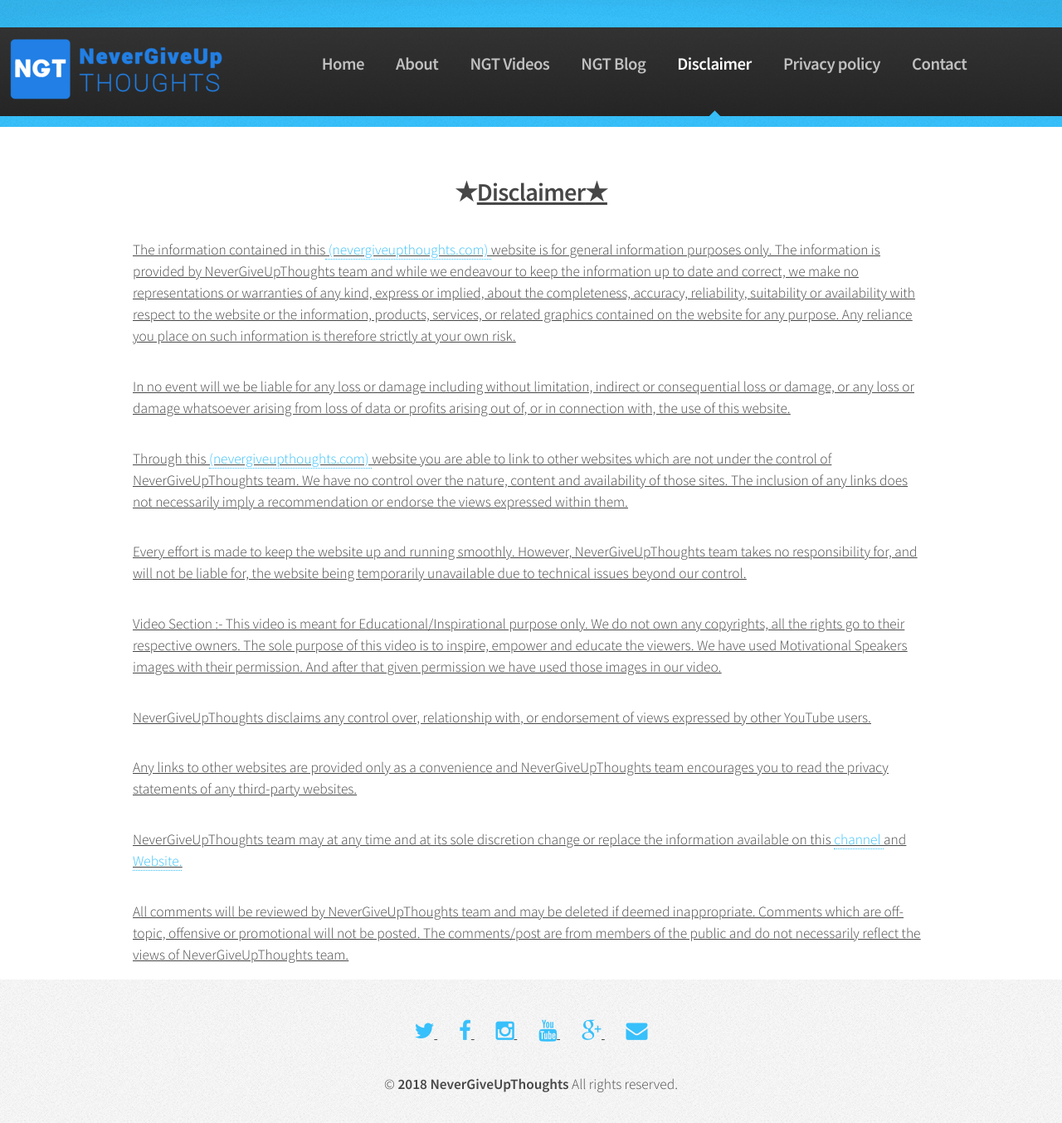
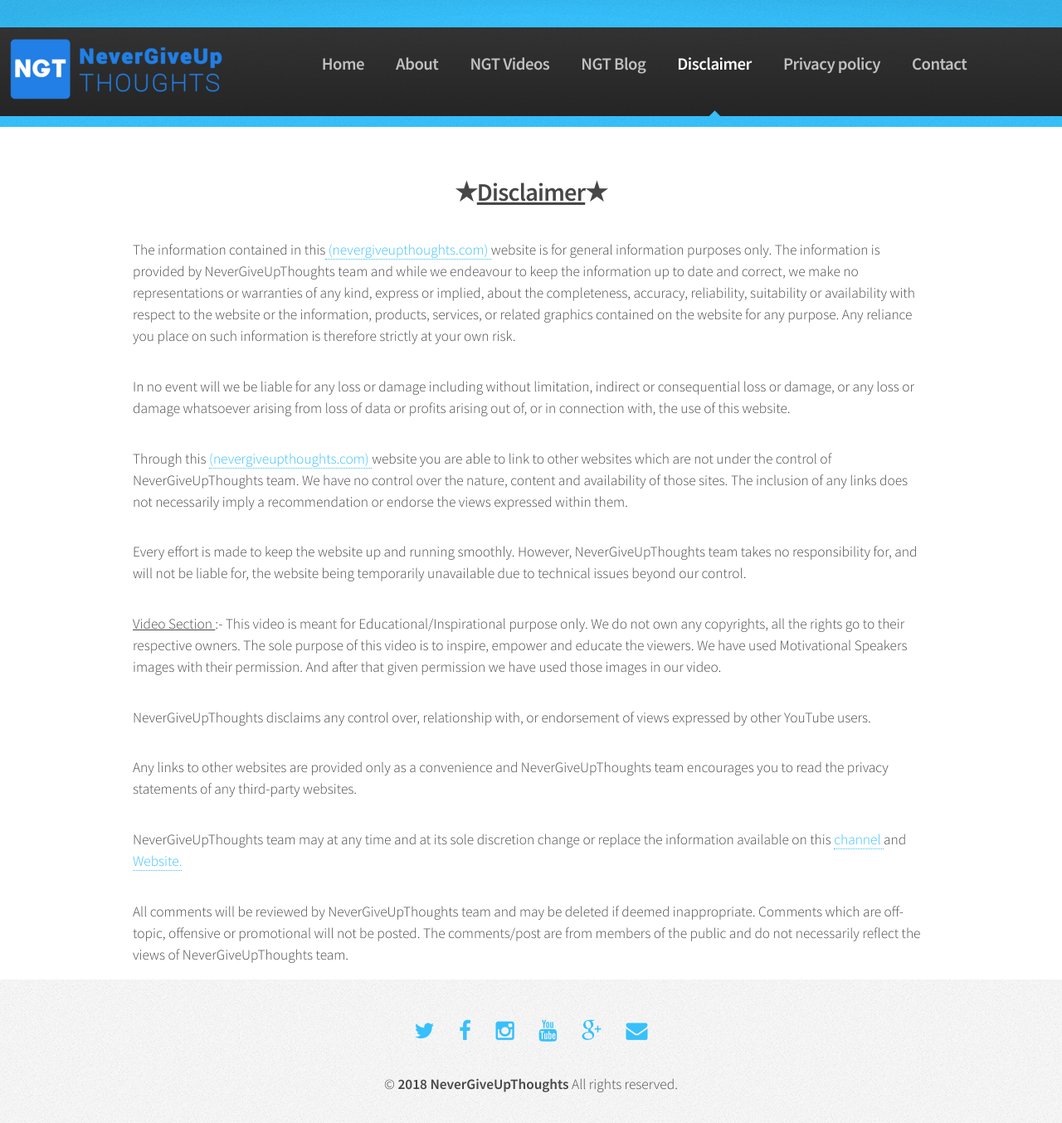
Before and after one commit to NeverGiveUpThoughts/ngt.github.io, a Jekyll site: the page built from disclaimer.html, in a window 1280 px wide. Shown: the whole page at 83% size. Built offline with Jekyll 4.4.1, drawn with Linux system fonts in a browser that asks for light colours.

```diff
--- a/disclaimer.html
+++ b/disclaimer.html
@@ -12,7 +12,7 @@ layout: default
 
 					<article style=text-align:left;>
 						<header style=text-align:center;>
-							<h2><b>★<u>Disclaimer<u>★</b></h2>
+							<h2><b>★<u>Disclaimer</u>★</b></h2>
 
 						</header>
 
```
